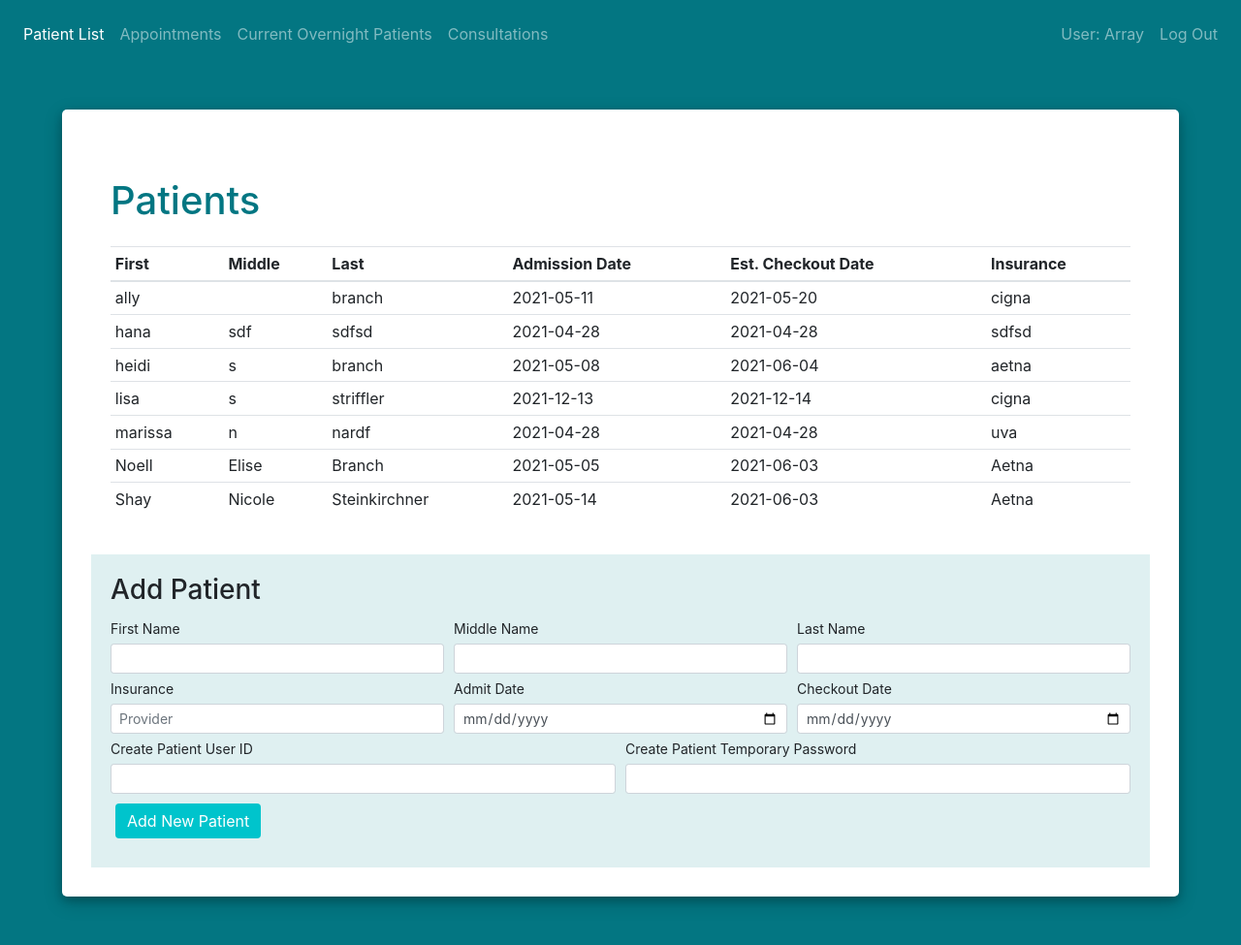
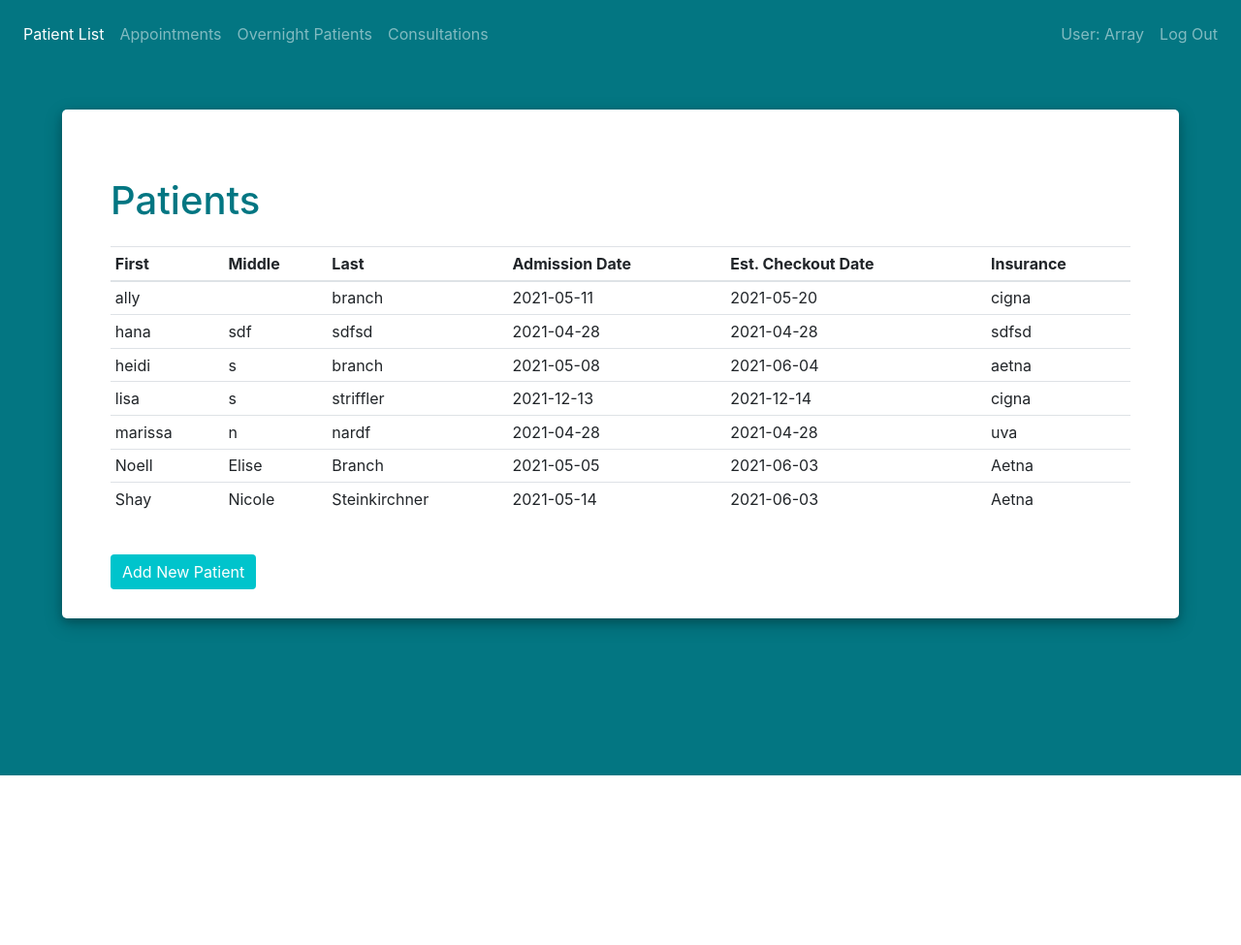
Before and after one commit to leighstriffler/db-proj, a PHP site: page /doc_patients.php in a window 1280 px wide. Shown: the whole page at 97% size. After the commit the page ends 800 px from the top, so only its background shows below. Run offline with PHP 8.4, Linux system fonts and the light colour scheme; a user stored in the database is signed in; data comes from the database, SQL or seed files in the repository.

Commit message:
Password Hashing and minor cosmetic stuff

```diff
--- a/doc_appts.php
+++ b/doc_appts.php
@@ -30,7 +30,7 @@ if ($_SESSION['role']!="doctor" & $_SESSION['role']!="Doctor"){
                 <a class="nav-link" href="doc_appts.php">Appointments <span class="sr-only">(current)</span></a>
             </li>
             <li class="nav-item">
-                <a class="nav-link" href="doc_overnight.php">Current Overnight Patients</a>
+                <a class="nav-link" href="doc_overnight.php">Overnight Patients</a>
             </li>
             <li class="nav-item">
                 <a class="nav-link" href="doc_consults.php">Consultations</a>
@@ -50,7 +50,6 @@ if ($_SESSION['role']!="doctor" & $_SESSION['role']!="Doctor"){
   <body class="page-background">
     <div class="main-page-area">
         <div class="table-container">
-        <div class="table-container">
             <h1 class="page-title table-title"> Appointments </h1>
 
 
@@ -60,7 +59,7 @@ if ($_SESSION['role']!="doctor" & $_SESSION['role']!="Doctor"){
                 <thead>
                         <tr>
                             <th scope="col">First</th>
-                            <th scope="col">M.I.</th>
+                            <th scope="col">Middle</th>
                             <th scope="col">Last</th>
                             <th scope='col'>Appointment Date</th>
                             <th scope='col'>Appointment Time</th>
@@ -91,7 +90,6 @@ if ($_SESSION['role']!="doctor" & $_SESSION['role']!="Doctor"){
                 ?>
                 </tbody>
             </table>
-        </div>
     </div>
   </body>
 
--- a/doc_overnight.php
+++ b/doc_overnight.php
@@ -30,7 +30,7 @@ session_start();
                 <a class="nav-link" href="doc_appts.php">Appointments</a>
             </li>
             <li class="nav-item active">
-                <a class="nav-link" href="doc_overnight.php">Current Overnight Patients <span class="sr-only">(current)</span></a>
+                <a class="nav-link" href="doc_overnight.php">Overnight Patients <span class="sr-only">(current)</span></a>
             </li>
             <li class="nav-item">
                 <a class="nav-link" href="doc_consults.php">Consultations</a>
@@ -50,7 +50,7 @@ session_start();
   <body class="page-background">
     <div class="main-page-area">
         <div class="table-container">
-            <h1 class="page-title"> Current Overnight Patients</h1>
+            <h1 class="page-title"> Overnight Patients</h1>
             <table class="table table-hover table-sm table-responsive-lg">
                 <thead>
                     <tr>
--- a/doc_patients.php
+++ b/doc_patients.php
@@ -18,7 +18,7 @@ if(isset($_POST["user_ID"])){
         $statement->bindValue(':dateadm', $_POST['adate']);
         $statement->bindValue(':datecho', $_POST['cdate']);
         $statement->bindValue(':doc_id', $_SESSION['d_ID']);
-        $statement->bindValue(':pass', $_POST['password']);
+        $statement->bindValue(':pass', md5($_POST['password']));
         $statement->bindValue(':role', 'patient');
         $statement->execute();
         $results = $statement->fetchAll();
@@ -43,7 +43,6 @@ if(isset($_POST["user_ID"])){
         <button class="navbar-toggler" type="button" data-toggle="collapse" data-target="#navbarsExample02" aria-controls="navbarsExample02" aria-expanded="false" aria-label="Toggle navigation">
             <span class="navbar-toggler-icon"></span>
         </button>
-
         <div class="collapse navbar-collapse" id="navbarsExample02">
             <ul class="navbar-nav mr-auto">
             <li class="nav-item active">
@@ -53,7 +52,7 @@ if(isset($_POST["user_ID"])){
                 <a class="nav-link" href="doc_appts.php">Appointments</a>
             </li>
             <li class="nav-item">
-                <a class="nav-link" href="doc_overnight.php">Current Overnight Patients</a>
+                <a class="nav-link" href="doc_overnight.php">Overnight Patients</a>
             </li>
             <li class="nav-item">
                 <a class="nav-link" href="doc_consults.php">Consultations</a>
@@ -73,7 +72,7 @@ if(isset($_POST["user_ID"])){
   <body class="page-background">
     <div class="main-page-area">
         <div class="table-container">
-            <h1 class="page-title"> Patients </h1>
+            <h1 class="page-title table-title"> Patients </h1>
             <table id="appts-table" class="table table-hover table-sm table-responsive-sm">
                 <thead>
                     <tr>
@@ -111,8 +110,8 @@ if(isset($_POST["user_ID"])){
                 </tbody>
             </table>
         </div>
-        <div class="add-row-container">
-
+        <button id="add-patient-btn" class = "btn btn-primary" onclick="showAddPatient()"> Add New Patient </button>
+        <div id="add-patient-container">
                 <h3> Add Patient </h3>
                 <form method='POST'>
                     <div class="form-row">
@@ -169,6 +168,14 @@ if(isset($_POST["user_ID"])){
         $box.style.display='block';
       }
   </script>
+  <script>
+    function showAddPatient(){
+    $button=document.getElementById('add-patient-btn');
+    $button.style.display='none';
+    $addPatient=document.getElementById('add-patient-container');
+    $addPatient.style.display='block';
+    }
+</script>
 
 
   <!-- Bootstrap Javascript -->
--- a/login.php
+++ b/login.php
@@ -48,7 +48,8 @@ $_SESSION['p_ID'] = "";
     require('connectdb.php');
     if ($_SERVER['REQUEST_METHOD'] == "POST" && strlen($_POST['username']) > 0){
       $user = trim($_POST['username']);
-      $pwd = trim($_POST['password']);
+      $pwd = md5(trim($_POST['password']));
+      echo $pwd;
 
 
       # Check that the username and password combo are correct (that they exist in the users table)
--- a/styles.css
+++ b/styles.css
@@ -38,6 +38,7 @@ nav{
 }
 #login-box{
     max-width: 480px;
+    margin-top: 150px;
 }
 #login-title{
     font-size: 2em;
@@ -71,9 +72,10 @@ nav{
 .table-container{
     margin: 40px 20px;
 }
-.add-row-container{
+#add-patient-container{
     padding: 20px 20px;
     background-color: #dff0f1;
+    display: none;
 }
 #sort-button{
     background-color: none;
@@ -82,6 +84,9 @@ nav{
 }
 #change-user-info-btn{
     float: right;
+}
+#add-patient-btn{
+    margin: 0 20px;
 }
 
 /*doc_patients page*/
```
Also changed, not shown: patient_appts.php (+3 -8 lines).
